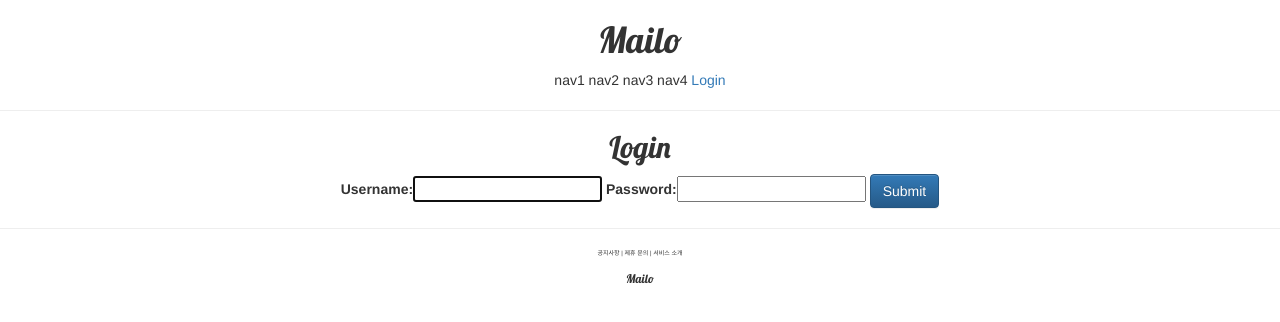
After one commit to suenyeo/mailo_pin, a Django app: page /account/login/ in a window 1280 px wide. The commit adds this page. Shown: the top 322 px of the page. Run offline with Django 3.2, Linux system fonts and the light colour scheme; some libraries are stand-ins or nearby versions.

Commit message:
create account login/logut

```diff
--- /dev/null
+++ b/accountapp/templates/accountapp/login.html
@@ -0,0 +1,16 @@
+{% extends 'base.html' %}
+
+{% block content %}
+    <div style="text-align:center;">
+        <div style="text-aling: center">
+            <h2 class="letter_logo">Login</h2>
+        </div>
+        <div>
+            <Form action="" method="post">
+                {% csrf_token %}
+                {{ form }}
+                <input type="submit" class="btn btn-primary">
+            </Form>
+        </div>
+    </div>
+{% endblock %}
--- a/accountapp/urls.py
+++ b/accountapp/urls.py
@@ -1,3 +1,4 @@
+from django.contrib.auth.views import LoginView, LogoutView
 from django.urls import path
 
 from accountapp.views import hello_world, AccountCreateView
@@ -6,5 +7,10 @@ app_name = "accountapp"
 
 urlpatterns = [
     path('hello_world/', hello_world, name='hello_world'),
+
+    path('login/', LoginView.as_view(template_name='accountapp/login.html'), name='login'),
+    path('logout/', LogoutView.as_view(), name='logout'),
+
     path('create/', AccountCreateView.as_view(), name='create'),
+
 ]
--- a/mailo_pin/settings.py
+++ b/mailo_pin/settings.py
@@ -14,6 +14,8 @@ from pathlib import Path
 import os, environ
 
 # Build paths inside the project like this: BASE_DIR / 'subdir'.
+from django.urls import reverse_lazy
+
 BASE_DIR = Path(__file__).resolve().parent.parent
 
 env = environ.Env(
@@ -140,3 +142,6 @@ STATIC_ROOT = os.path.join(BASE_DIR, 'staticfiles')
 STATICFILES_DIRS = [
     BASE_DIR / "static",
 ]
+
+LOGIN_REDIRECT_URL = reverse_lazy('accountapp:hello_world')
+LOGOUT_REDIRECT_URL = reverse_lazy('accountapp:login')
--- a/templates/header.html
+++ b/templates/header.html
@@ -7,6 +7,14 @@
         <span>nav2</span>
         <span>nav3</span>
         <span>nav4</span>
-        <span>nav5</span>
+        {% if not user.is_authenticated %}
+        <a href="{% url 'accountapp:login' %}?next={{ request.path }}">
+           <span>Login</span>
+        </a>
+        {% else %}
+        <a href="{% url 'accountapp:logout' %}?next={{ request.path }}">
+           <span>Logout</span>
+        </a>
+        {% endif %}
     </div>
 </div>
```
Also changed, not shown: accountapp/views.py (line endings or trailing spaces).
